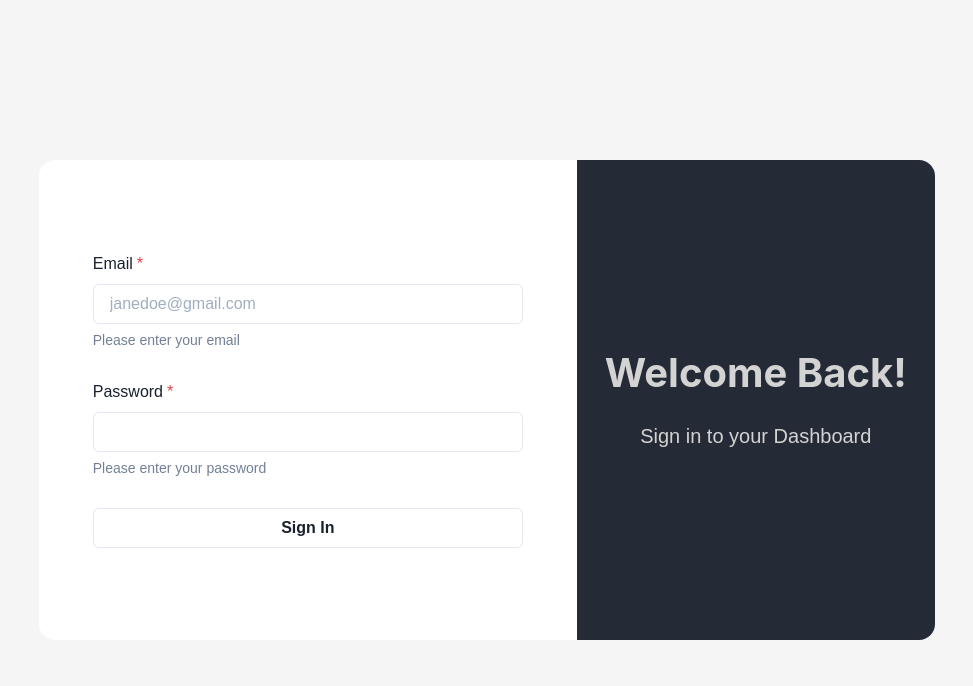
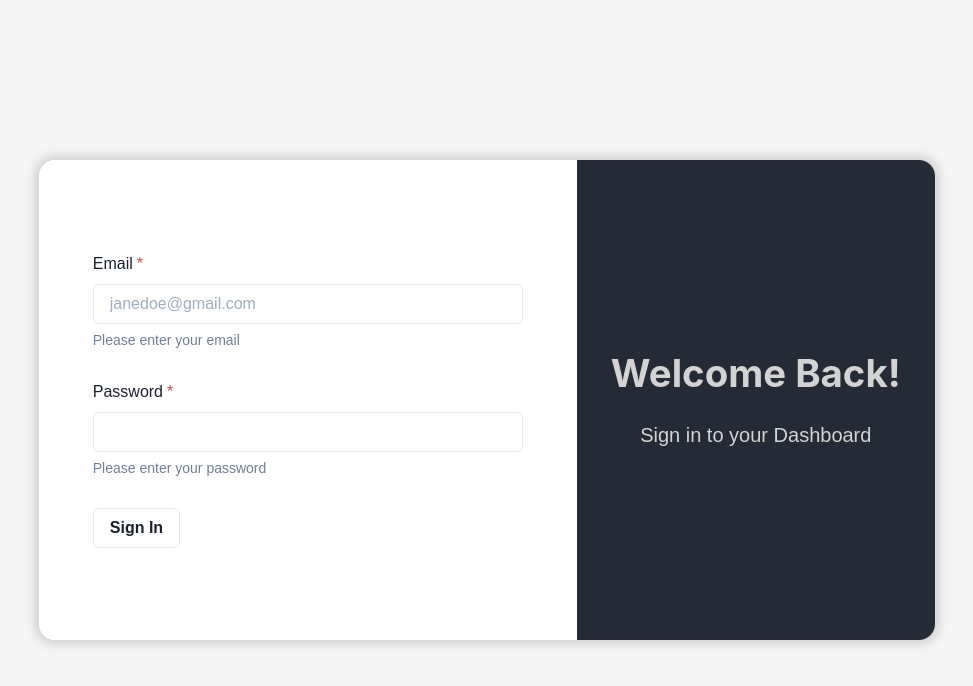
Before and after one commit to t-fisher98/gpu-guru-react, a React (Create React App) app: page / in a window 1280 px wide. Shown: the top 686 px of the page, without its empty margins (153-1126 px from the left). Built offline with nearby package versions, Linux system fonts and the light colour scheme.

Commit message:
Updates styling on LoginPage

```diff
--- a/src/pages/login/LoginPage.js
+++ b/src/pages/login/LoginPage.js
@@ -8,14 +8,15 @@ import {
   FormHelperText,
   Button,
   Heading,
-  Text
+  Text,
+  Link
 } from "@chakra-ui/react";
-import { Link } from 'react-router-dom'
+import { Link as RouterLink } from 'react-router-dom'
 
 function LoginPage() {
   return (
     <Center h="100vh" bgColor="#f5f5f5">
-      <Flex width="70vw" maxW="80rem" minW="40rem" height="60vh">
+      <Flex width="70vw" maxW="80rem" minW="40rem" height="60vh" boxShadow="0 0 10px 5px lightgrey" borderRadius="1rem">
         <Center
           width="60%"
           height="100%"
@@ -36,11 +37,12 @@ function LoginPage() {
           </FormControl>
           <Center width="80%">
             <FormControl width="100%">
-              <Link to="/dashboard">
-                <Button type="submit" variant="outline" width="100%">
+              <Button variant="outline">
+                <Link as={RouterLink} to="/dashboard" type="submit" variant="outline" display="block" width="100%">
                   Sign In
-                </Button>
-              </Link>
+                </Link>
+              </Button>
+
             </FormControl>
           </Center>
         </Center>
@@ -52,7 +54,7 @@ function LoginPage() {
           borderRadius="0 1rem 1rem 0"
           flexDirection="column"
         >
-          <Heading color="lightgrey" fontSize="2.5rem">
+          <Heading color="lightgrey" fontSize="3vw">
             Welcome Back!
           </Heading>
           <Text color="lightgrey" fontSize="1.25rem">
```
